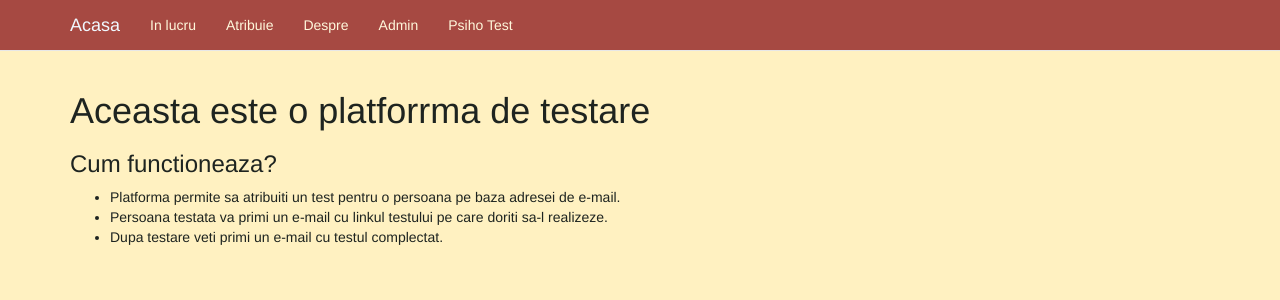
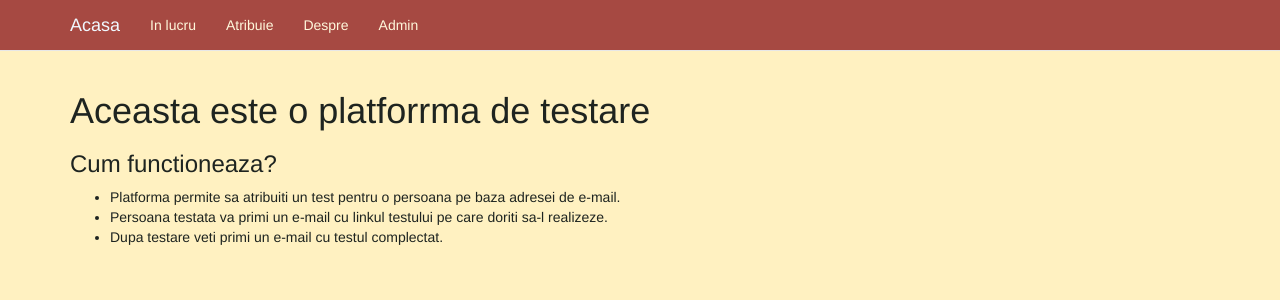
Before and after one commit to Sorinace/Final-project-Django--2021--Scoala-Informala, a Django app: page / in a window 1280 px wide. Shown: the top 300 px of the page. Run offline with Django 3.2, Linux system fonts and the light colour scheme; some libraries are stand-ins or nearby versions.

Commit message:
Add some CSS

```diff
--- a/query/templates/base.html
+++ b/query/templates/base.html
@@ -16,7 +16,7 @@
           <li><a class="navbar-link" href="{% url 'asign' %}">Atribuie</a></li>
           <li><a class="navbar-link" href="{% url 'about' %}">Despre</a></li>
           <li><a class="navbar-link" href="{% url 'admin:index' %}">Admin</a></li>
-          <li><a class="navbar-link" href="http://localhost:8000/query/1">Psiho Test</a></li>
+
         </ul>
       </div>
     </nav>
```
